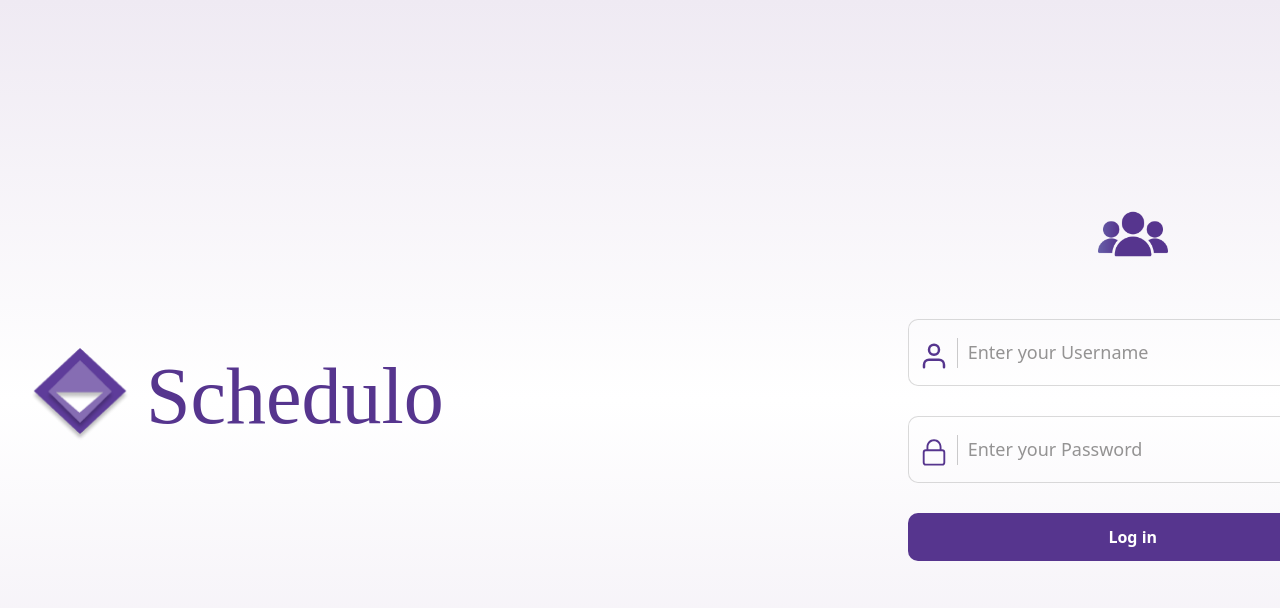
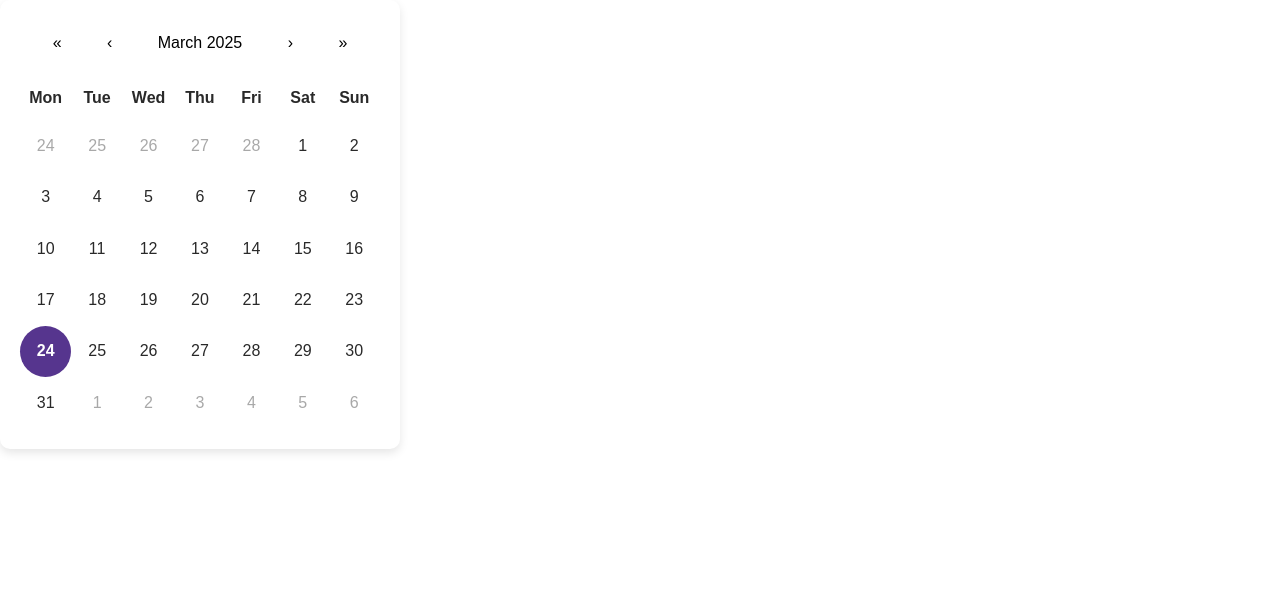
Before and after one commit to ScheduloTMS/task_management_FE, a React (Vite) app: page / in a window 1280 px wide. Shown: the top 608 px of the page. Built offline with nearby package versions, Linux system fonts and the light colour scheme; a web font is replaced by a local one.

Commit message:
Calender Added

```diff
--- a/src/App.jsx
+++ b/src/App.jsx
@@ -1,10 +1,11 @@
 import React from 'react';
-import LoginPage from "./pages/loginpage/LoginPage.jsx";
+//import LoginPage from "./pages/loginpage/LoginPage.jsx";
+import Calendar from "./components/calendar/Calendar.jsx";
 
 function App() {
   return (
     <header>
-      <LoginPage />
+      <Calendar />
     </header>
   );
 }
--- a/src/components/calendar/Calendar.css
+++ b/src/components/calendar/Calendar.css
@@ -2,39 +2,89 @@
     display: flex;
     flex-direction: column;
     align-items: center;
-    gap: 10px;
-    background:  #efeaf3;
     padding: 10px;
     border-radius: 10px;
     box-shadow: 0px 4px 10px rgba(0, 0, 0, 0.1);
-    width: 350px;
-    max-width: 100%;
-  }
+    width: 100%;
+    max-width: 400px;
+
+}
+
 
   .react-calendar {
-    width: 350px;
-    max-width: 100%;
-    background:  #efeaf3;
+    width: 100%;
     border: none;
     padding: 10px;
     font-family: Arial, sans-serif;
+
   }
 
   .react-calendar__tile {
     font-size: 16px;
-    color: black;
-    background-color: #f8f8f8;
-    border-radius: 5px;
+    color: rgba(41, 41, 41);
+    padding: 10px;
+    border: none;
     transition: background-color 0.3s;
+    background-color: white;
+    display: flex;
+    align-items: center;
+    justify-content: center;
+    border-radius: 50% !important;
+    aspect-ratio: 1 / 1;
   }
+
 
   .react-calendar__tile:hover {
     background: #4a1d6e;
     color: white;
+
   }
 
   .react-calendar__tile--active {
     background: #56358e;
     color: white;
     font-weight: bold;
+
   }
+
+
+  .react-calendar__navigation {
+    margin-bottom: 20px;
+    width: 100%;
+    display: flex;
+    justify-content: space-between;
+    align-items: center;
+    color: rgba(41, 41, 41);
+    padding: 10px;
+    border-radius: 5px;
+
+}
+.react-calendar__navigation button {
+    flex-grow: 1;
+    text-align: center;
+    border: none;
+    background-color: white;
+}
+
+.react-calendar__month-view__weekdays {
+    margin-bottom: 10px;
+}
+
+.react-calendar__month-view__weekdays {
+    color: rgba(41, 41, 41);
+    font-weight: bold;
+    display: flex;
+    justify-content: space-between;
+    text-align: center;
+
+
+}
+.react-calendar__month-view__weekdays abbr {
+    text-decoration: none;
+    display: block;
+}
+
+.react-calendar__month-view__days__day--neighboringMonth {
+    color: rgba(41, 41, 41);
+    opacity: 40%;
+}
```
